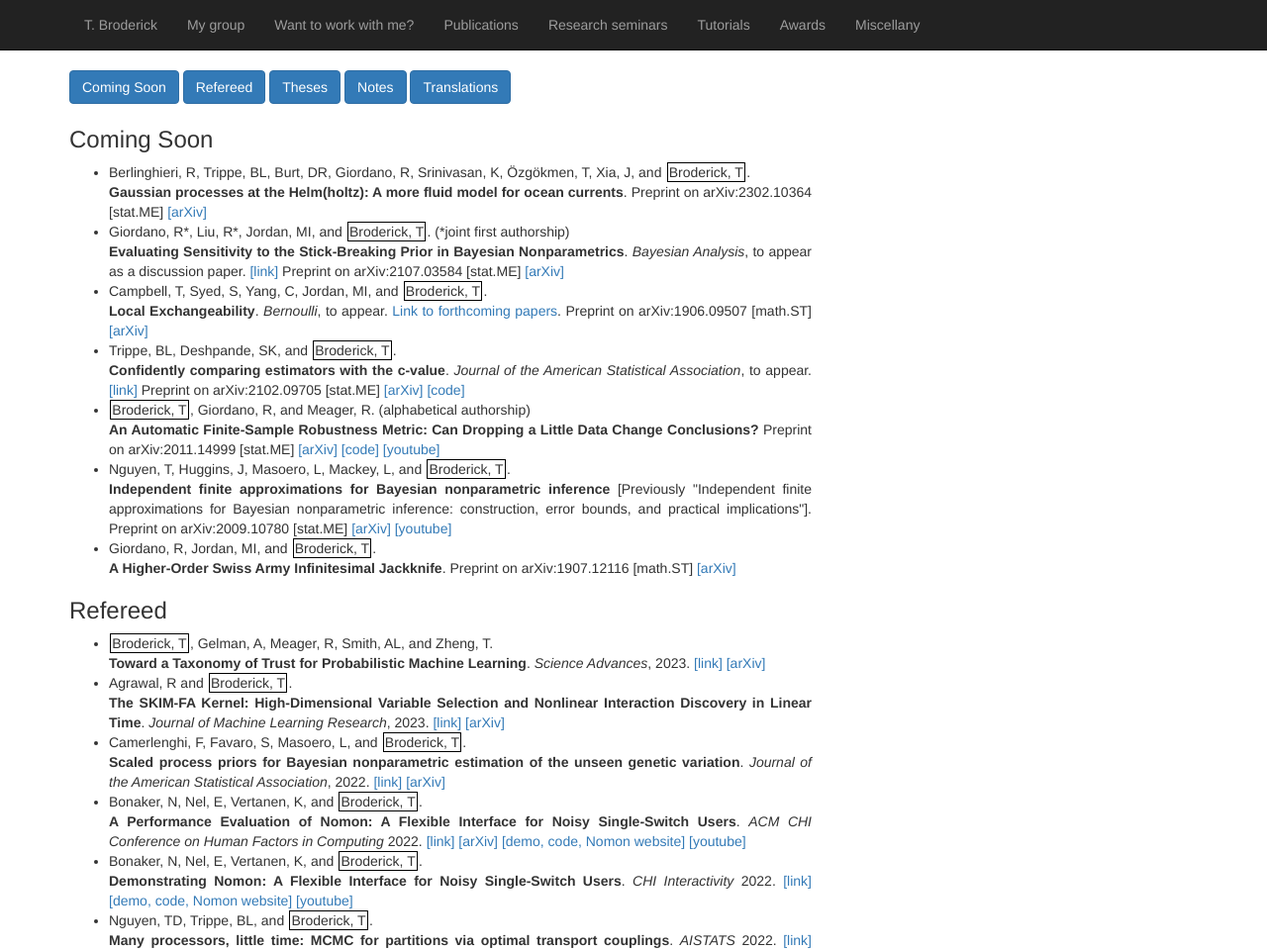
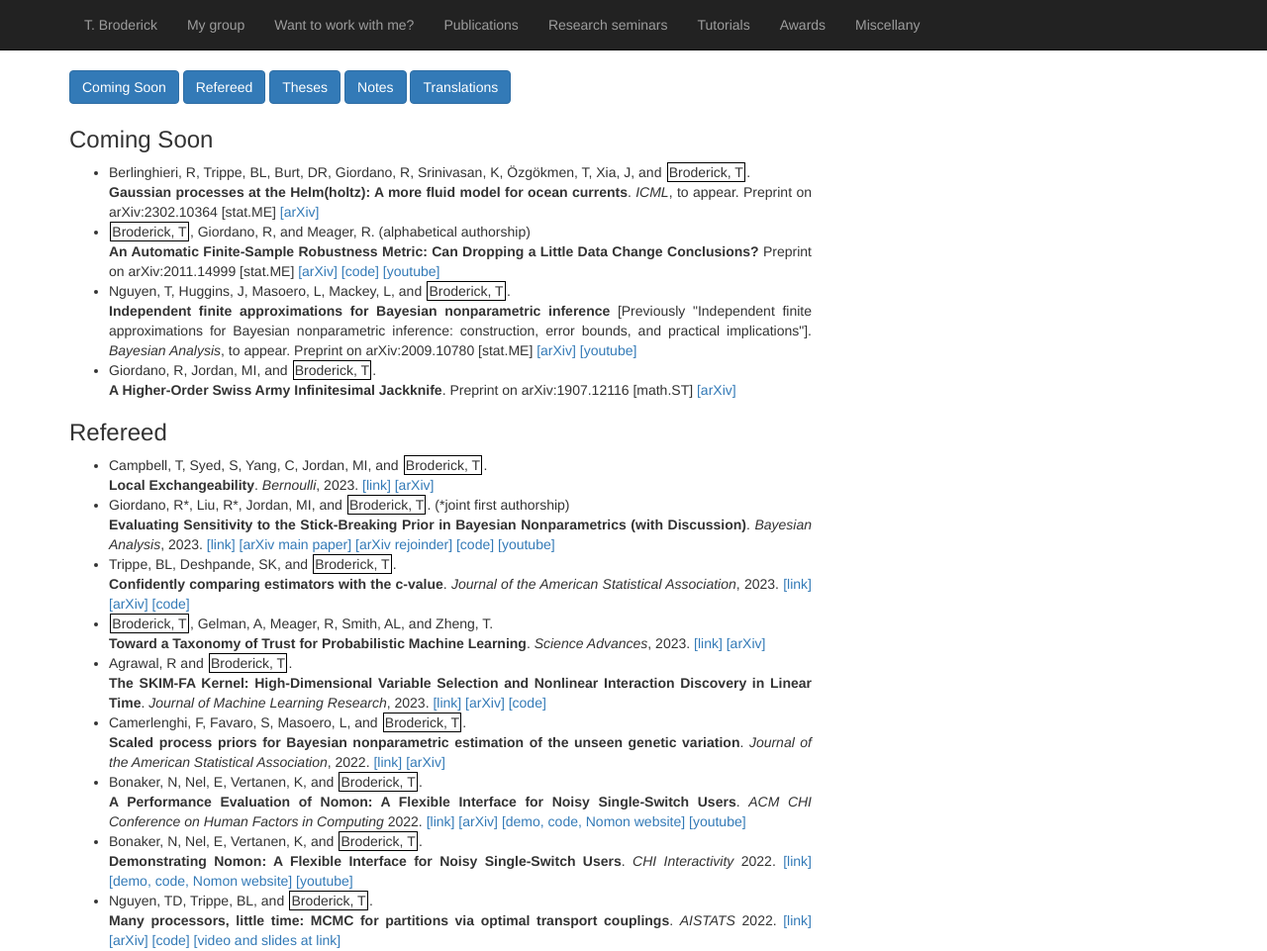
Before and after one commit to tbroderick/tbroderick.github.io, a plain HTML site: page papers.html in a window 1280 px wide. Shown: the top 961 px of the page at 99% size. Drawn offline with nearby package versions, Linux system fonts and the light colour scheme.

Commit message:
updated papers and talks

```diff
--- a/papers.html
+++ b/papers.html
@@ -78,26 +78,8 @@ bord{
         <ul>
         <li>Berlinghieri, R, Trippe, BL, Burt, DR, Giordano, R, Srinivasan, K, Özgökmen, T, Xia, J, and <bord>Broderick, T</bord>.
         <br><b>Gaussian processes at the Helm(holtz): A more fluid model for ocean currents</b>.
+        <i>ICML</i>, to appear.
         Preprint on arXiv:2302.10364 [stat.ME] <a href="https://arxiv.org/abs/2302.10364">[arXiv]</a>
-        </li>
-        <li>Giordano, R*, Liu, R*, Jordan, MI, and <bord>Broderick, T</bord>. (*joint first authorship)
-        <br><b>Evaluating Sensitivity to the Stick-Breaking Prior in Bayesian Nonparametrics</b>.
-        <i>Bayesian Analysis</i>, to appear as a discussion paper.
-        <a href="https://projecteuclid.org/journals/bayesian-analysis/volume--1/issue--1/Evaluating-Sensitivity-to-the-Stick-Breaking-Prior-in-Bayesian-Nonparametrics/10.1214/22-BA1309.full">[link]</a>
-        Preprint on arXiv:2107.03584 [stat.ME] <a href="https://arxiv.org/abs/2107.03584">[arXiv]</a>
-        </li>
-        <li>Campbell, T, Syed, S, Yang, C, Jordan, MI, and <bord>Broderick, T</bord>.
-        <br><b>Local Exchangeability</b>.
-        <i>Bernoulli</i>, to appear.
-        <a href="https://www.bernoullisociety.org/publications/bernoulli-journal/bernoulli-journal-papers">Link to forthcoming papers</a>.
-        Preprint on arXiv:1906.09507 [math.ST] <a href="https://arxiv.org/abs/1906.09507">[arXiv]</a>
-        </li>
-        <li>Trippe, BL, Deshpande, SK, and <bord>Broderick, T</bord>.
-        <br><b>Confidently comparing estimators with the c-value</b>.
-        <i>Journal of the American Statistical Association</i>, to appear.
-        <a href="https://www.tandfonline.com/doi/full/10.1080/01621459.2022.2153688">[link]</a>
-        Preprint on arXiv:2102.09705 [stat.ME] <a href="https://arxiv.org/abs/2102.09705">[arXiv]</a>
-        <a href="https://github.com/blt2114/c_values">[code]</a>
         </li>
         <li><bord>Broderick, T</bord>, Giordano, R, and Meager, R. (alphabetical authorship)
         <br><b>An Automatic Finite-Sample Robustness Metric: Can Dropping a Little Data Change Conclusions?</b>
@@ -107,6 +89,7 @@ bord{
         </li>
         <li>Nguyen, T, Huggins, J, Masoero, L, Mackey, L, and <bord>Broderick, T</bord>.
         <br><b>Independent finite approximations for Bayesian nonparametric inference</b> [Previously "Independent finite approximations for Bayesian nonparametric inference: construction, error bounds, and practical implications"].
+        <i>Bayesian Analysis</i>, to appear.
         Preprint on arXiv:2009.10780 [stat.ME] <a href="https://arxiv.org/abs/2009.10780">[arXiv]</a>
         <a href="https://www.youtube.com/watch?v=4_fzYmn0qgM">[youtube]</a>
         </li>
@@ -118,6 +101,28 @@ bord{
 
         <h3><a name="ref"></a>Refereed</h3>
         <ul>
+        <li>Campbell, T, Syed, S, Yang, C, Jordan, MI, and <bord>Broderick, T</bord>.
+        <br><b>Local Exchangeability</b>.
+        <i>Bernoulli</i>, 2023.
+        <a href="https://projecteuclid.org/journals/bernoulli/volume-29/issue-3/Local-exchangeability/10.3150/22-BEJ1533.short">[link]</a>
+        <a href="https://arxiv.org/abs/1906.09507">[arXiv]</a>
+        </li>
+        <li>Giordano, R*, Liu, R*, Jordan, MI, and <bord>Broderick, T</bord>. (*joint first authorship)
+        <br><b>Evaluating Sensitivity to the Stick-Breaking Prior in Bayesian Nonparametrics (with Discussion)</b>.
+        <i>Bayesian Analysis</i>, 2023.
+        <a href="https://projecteuclid.org/journals/bayesian-analysis/volume--1/issue--1/Evaluating-Sensitivity-to-the-Stick-Breaking-Prior-in-Bayesian-Nonparametrics/10.1214/22-BA1309.full">[link]</a>
+        <a href="https://arxiv.org/abs/2107.03584">[arXiv main paper]</a>
+        <a href="https://arxiv.org/abs/2303.06317">[arXiv rejoinder]</a>
+        <a href="https://github.com/Runjing-Liu120/BNPStickBreakingSensitivity">[code]</a>
+        <a href="https://www.youtube.com/watch?v=oZRdoZmnXqI">[youtube]</a>
+        </li>
+        <li>Trippe, BL, Deshpande, SK, and <bord>Broderick, T</bord>.
+        <br><b>Confidently comparing estimators with the c-value</b>.
+        <i>Journal of the American Statistical Association</i>, 2023.
+        <a href="https://www.tandfonline.com/doi/full/10.1080/01621459.2022.2153688">[link]</a>
+        <a href="https://arxiv.org/abs/2102.09705">[arXiv]</a>
+        <a href="https://github.com/blt2114/c_values">[code]</a>
+        </li>
         <li><bord>Broderick, T</bord>, Gelman, A, Meager, R, Smith, AL, and Zheng, T.
         <br><b>Toward a Taxonomy of Trust for Probabilistic Machine Learning</b>.
         <i> Science Advances</i>, 2023.
@@ -129,6 +134,7 @@ bord{
         <i>Journal of Machine Learning Research</i>, 2023.
         <a href="https://www.jmlr.org/papers/v24/21-1403.html">[link]</a>
         <a href="https://arxiv.org/abs/2106.12408">[arXiv]</a>
+        <a href="https://github.com/agrawalraj/skimfapaper">[code]</a>
         </li>
         <li>Camerlenghi, F, Favaro, S, Masoero, L, and <bord>Broderick, T</bord>.
         <br><b>Scaled process priors for Bayesian nonparametric estimation of the unseen genetic variation</b>.
@@ -157,6 +163,7 @@ bord{
         <a href="https://proceedings.mlr.press/v151/nguyen22a.html">[link]</a>
         <a href="https://arxiv.org/abs/2202.11258">[arXiv]</a>
         <a href="https://github.com/tinnguyen96/partition-coupling">[code]</a>
+        <a href="https://icerm.brown.edu/topical_workshops/tw-23-otds/?fbclid=IwAR0eFKS3UOuY3G4bKUnoHMDXawH_ZpymmGhJd8PPikl7opc5mCKq3E1c5so#schedule-item-5014">[video and slides at link]</a>
         <br> Earlier version:
                 <ul>
                	<li>Trippe, BL*, Nguyen, TD*, and <bord>Broderick, T</bord>. (*joint first authorship)
```
Also changed, not shown: present.html (+15 -0 lines).
